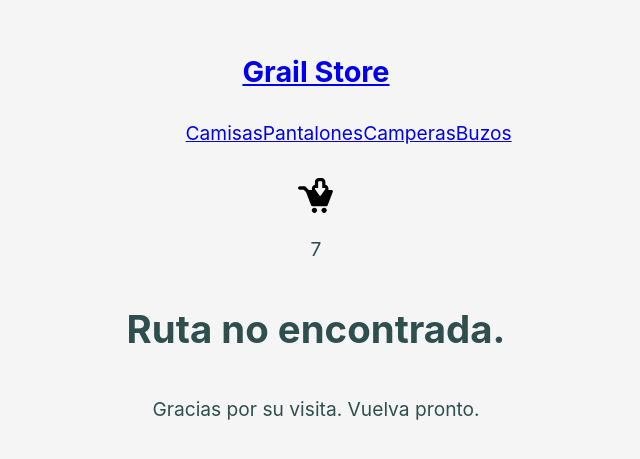
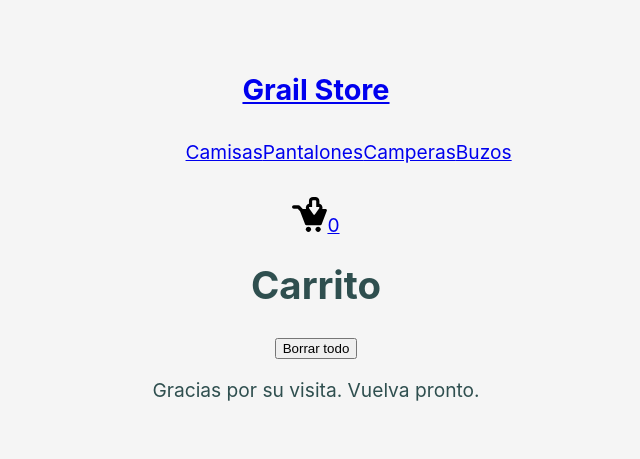
Before and after one commit to johnatan-ferre/react, a React (Create React App) app: page /cart in a window 1280 px wide. Shown: the part 165-624 px from the top of the page, without its empty margins (324-964 px from the left). Built offline with nearby package versions, Linux system fonts and the light colour scheme.

Commit message:
funcionalidad carrito

```diff
--- a/src/App.js
+++ b/src/App.js
@@ -1,30 +1,30 @@
 
 import './App.css';
 import NavBar from './components/NavBar/NavBar'
-// import CountFunction from './components/CountFunction/CountFunction';
 import ItemListContainer from './components/ItemListContainer/ItemListContainer';
 import ItemDetailContainer from './components/ItemDetailContainer/ItemDetailContainer';
+import Carro from './components/Cart/Cart';
 import { BrowserRouter, Routes, Route } from 'react-router-dom'
+import { CarroContextProvider } from './context/CartContext'
 
 
 function App() {
   return (
     <div className="App">
       <header className="App-header">
-
-        {/* <CountFunction/> */}
-        {/* <ItemListContainer/> */}
-        {/* <ItemDetailContainer/> */}
+        <CarroContextProvider>
           <BrowserRouter>
             <NavBar/>
               <Routes>
                 <Route path='/' element={<ItemListContainer />} />
                 <Route path='/item/:id' element={<ItemDetailContainer />} />
                 <Route path='/category/:catId' element={<ItemListContainer />} />
+                <Route path='/cart' element={<Carro/>}/>
                 <Route path='*' element={<h1>Ruta no encontrada.</h1>} />
                 <Route />
               </Routes>
           </BrowserRouter>
+          </CarroContextProvider>
 
           <p>
           Gracias por su visita. Vuelva pronto.
--- /dev/null
+++ b/src/components/Cart/Cart.js
@@ -0,0 +1,32 @@
+import { useContext } from 'react'
+import CarroContext from '../../context/CartContext'
+
+const Carro = () => {
+
+    const { carro, quitarItem, vaciarCarro } = useContext(CarroContext)
+
+
+    return (
+        <div>
+            <h1>Carrito</h1>
+                <div>
+                {carro.map(item => {
+                        return(
+                            <div key={item.id}>
+                                <div >{item.name}</div>
+                                <div>Cantidad: {item.cantidad}</div>
+                                <div>Precio unitario: ${item.price}</div>
+                                <div>Subtotal: ${item.price * item.cantidad}</div>
+                                <button onClick={() => quitarItem(item.id)}>Quitar</button>
+                            </div>
+                        )})
+                }
+                </div>
+            <div>
+                <button onClick={() => vaciarCarro()}>Borrar todo</button>
+            </div>
+        </div>
+    )
+}
+
+export default Carro
--- a/src/components/CartWidget/CartWidget.js
+++ b/src/components/CartWidget/CartWidget.js
@@ -1,9 +1,17 @@
+import { Link } from 'react-router-dom'
+import { useContext } from 'react'
+import CarroContext from '../../context/CartContext'
+
 const CartWidget = () => {
+
+    const { widgetCantidad } = useContext(CarroContext)
+
+    const cantidad = widgetCantidad()
     return (
-        <div>
+        <Link to='/cart'>
             <img src='./images/cart.svg' alt='cart-widget'/>
-            <p>7</p>
-        </div>
+            { cantidad }
+        </Link>
     )
 }
 export default CartWidget
--- a/src/components/ItemDetail/ItemDetail.js
+++ b/src/components/ItemDetail/ItemDetail.js
@@ -1,14 +1,19 @@
 import './ItemDetail.css'
+import { useState, useContext } from 'react'
+import { Link } from 'react-router-dom'
+import  CarroContext from '../../context/CartContext'
 import ItemCount from '../ItemCount/ItemCount'
-import { useState } from 'react'
-import { Link } from 'react-router-dom'
 
-const ItemDetail = ({name, img, desc, price, stock}) => {
+const ItemDetail = ({id, name, img, desc, price, stock}) => {
 
     const [cantidad, setCantidad] = useState(0)
+    const { agregarItem, traerProducto } = useContext(CarroContext)
 
-    const handleOnAdd = (count) => {
-        setCantidad(count)
+    const handleOnAdd = (cantidad) => {
+        setCantidad(cantidad)
+
+        agregarItem({ id, name, price, cantidad})
+
     }
     return(
         <div className="DetailCard">
@@ -22,8 +27,9 @@ const ItemDetail = ({name, img, desc, price, stock}) => {
                     <p>$ {price}</p>
                 </div>
             </div>
-        { cantidad > 0 ? <Link to='/cart'>Termine su compra</Link> :
-        <ItemCount stock = {stock} onAdd={handleOnAdd}/>}
+        { cantidad > 0
+                    ?<Link to='/cart'>Termine su compra</Link>
+                    :<ItemCount stock = {stock} onAdd={handleOnAdd} initial={traerProducto(id)?.cantidad}/>}
         </div>
 
     )
--- /dev/null
+++ b/src/context/CartContext.js
@@ -0,0 +1,65 @@
+import { useState, createContext } from 'react';
+
+const CarroContext = createContext()
+
+export const CarroContextProvider = ({ children }) => {
+    const [carro, setCarro] = useState([])
+
+    const agregarItem = (itemAgregar) => {
+
+        if(!enCarro(itemAgregar.id)) {
+            setCarro([...carro, itemAgregar])
+        } else {
+            const newCarro = carro.map(item => {
+                if(item.id === itemAgregar.id) {
+                    const newItem = {
+                        ...item, cantidad: itemAgregar.cantidad
+                    }
+                    return newItem
+                } else {
+                    return item
+                }
+            })
+            setCarro(newCarro)
+        }
+    }
+
+
+
+    const widgetCantidad = () => {
+        let i = 0
+        carro.forEach(item => {
+            i += item.cantidad
+        })
+
+        return i
+    }
+
+    const enCarro = (id) => {
+        return carro.some(item => item.id === id)
+    }
+
+    const traerProducto = (id) => {
+        return carro.find(item => item.id === id)
+    }
+
+    const quitarItem = (id) => {
+        const newCarro = carro.filter(item => item.id !== id)
+        setCarro(newCarro)
+    }
+
+    const vaciarCarro = () => {
+        setCarro([])
+    }
+
+
+
+    return(
+        <CarroContext.Provider value={{carro, agregarItem, quitarItem, traerProducto, widgetCantidad, enCarro, vaciarCarro}}>
+
+            { children }
+        </CarroContext.Provider>
+
+    )
+}
+export default CarroContext
```
Lines whose indentation alone changed are shown as unchanged.
